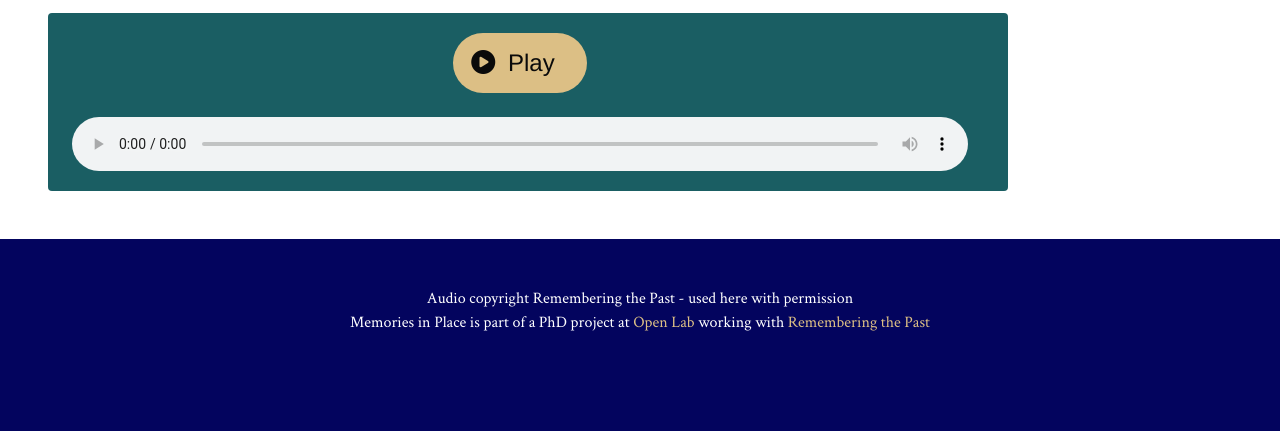
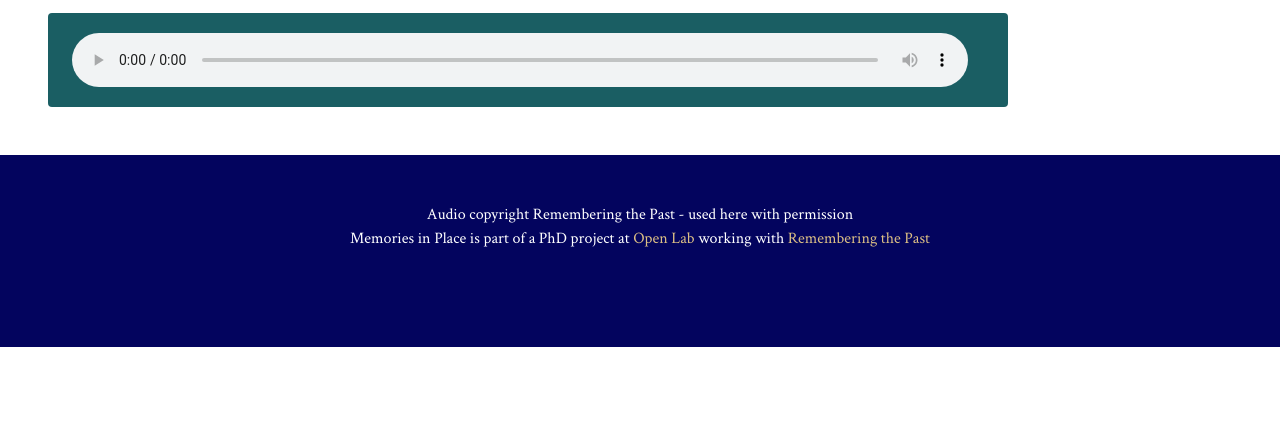
Before and after one commit to HCR-GH/mip, a website: page public/gasMasks.html in a window 1280 px wide. Shown: the part 654-1085 px from the top of the page. After the commit the page ends 1001 px from the top, so only its background shows below. Drawn offline with Linux system fonts and the light colour scheme.

Commit message:
old style gas masks page

```diff
--- a/public/gasMasks.html
+++ b/public/gasMasks.html
@@ -30,15 +30,7 @@
 </div>
 <div class="container ml-6 mr-6">
 <div class="notification is-danger">
-  <div class="buttons is-centered">
-    <a href="#" id="audioControl" class="button is-large is-family-secondary is-link is-rounded is-medium has-text-black">
-      <span class="icon-text">
-      <span class="icon">
-        <i class="fa-solid fa-circle-play"></i>
-      </span>
-      <span>Play</span>
-    </span></a>
-    </div>
+
 
   <audio id="yourAudio" controls controlslist="nodownload" class="audioPlayer">
 <source src="audio/KingEdwardGasMasks.mp3" type="audio/mpeg">
```
